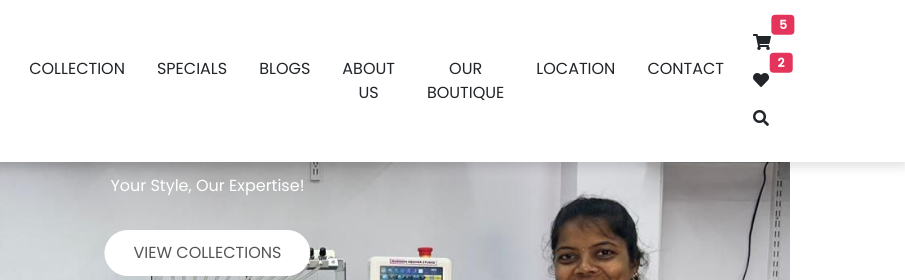
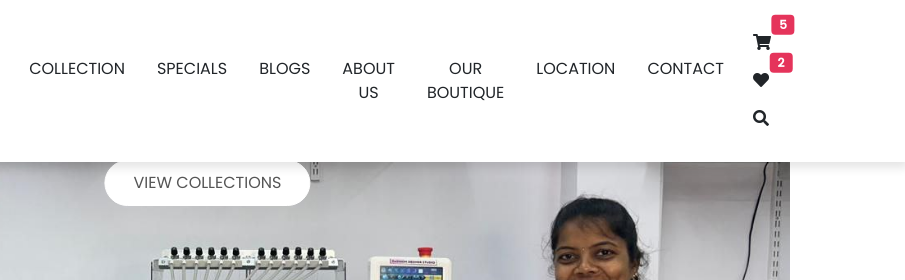
Before and after one commit to Ganga-777/Anu-Boutique--, a plain HTML site: page index.html in a window 1280 px wide. Shown: the top 280 px of the page, 375-1280 px from the left. Drawn offline with nearby package versions, Linux system fonts and the light colour scheme; a web font is replaced by a local one.

Commit message:
Update index.html

```diff
--- a/index.html
+++ b/index.html
@@ -100,9 +100,9 @@
         <div class = "container h-100 d-flex align-items-center carousel-inner">
             <div class = "text-center carousel-item active">
                 <div class="content">
-                    <h2 class = "text-capitalize text-white">Fashion Design Studio</h2>
+                    <h2 class = "text-capitalize text-white"></h2>
                     <h1 class = "text-uppercase py-2 fw-bold text-white"></h1>
-                    <p class = "text-white">Your Style, Our Expertise!</p>
+                    <p class = "text-white"></p>
                     <a href = "#collection" class = "btn mt-3 text-uppercase">View Collections</a>
                 </div>
             </div>
```
